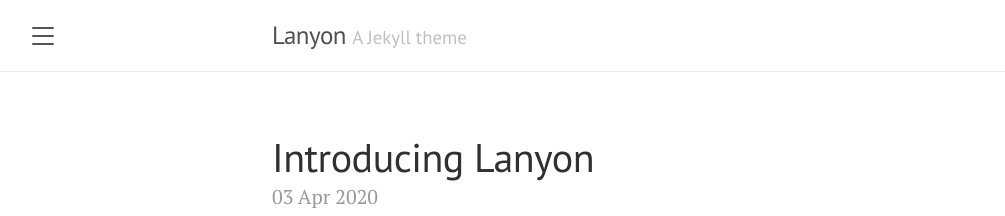
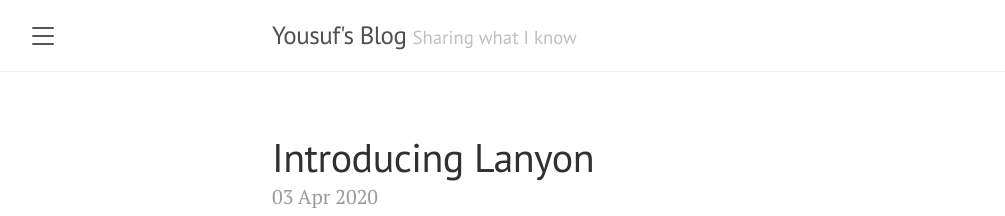
Before and after one commit to yousufsaif/yousufsaif.github.io, a Jekyll site: the page built from index.html, in a window 1280 px wide and 900 px high. Shown: the top 216 px of the window, without its empty margins (8-1013 px from the left). Built offline with Jekyll 4.4.1, drawn with Linux system fonts in a browser that asks for light colours; the list of posts is cut into pages by our own code.

Commit message:
Update _config.yml

```diff
--- a/_config.yml
+++ b/_config.yml
@@ -1,17 +1,17 @@
 # Setup
-title:               Lanyon
-tagline:             'A Jekyll theme'
+title:               Yousuf's Blog
+tagline:             'Sharing what I know'
 description:         'A reserved <a href="https://jekyllrb.com" target="_blank">Jekyll</a> theme that places the utmost gravity on content with a hidden drawer. Made by <a href="https://twitter.com/mdo" target="_blank">@mdo</a>.'
-url:                 http://lanyon.getpoole.com
+url:                 https://yousufsaif.github.io
 baseurl:             ''
 paginate:            5
 permalink:           pretty
 
 # About/contact
 author:
-  name:              Mark Otto
-  url:               https://twitter.com/mdo
-  email:             markdotto@gmail.com
+  name:              Yousuf Saif Al Hinai
+  url:               https://twitter.com/yousufalhinai
+  email:             yousuf_saif@hotmail.com
 
 # Gems
 plugins:
```
